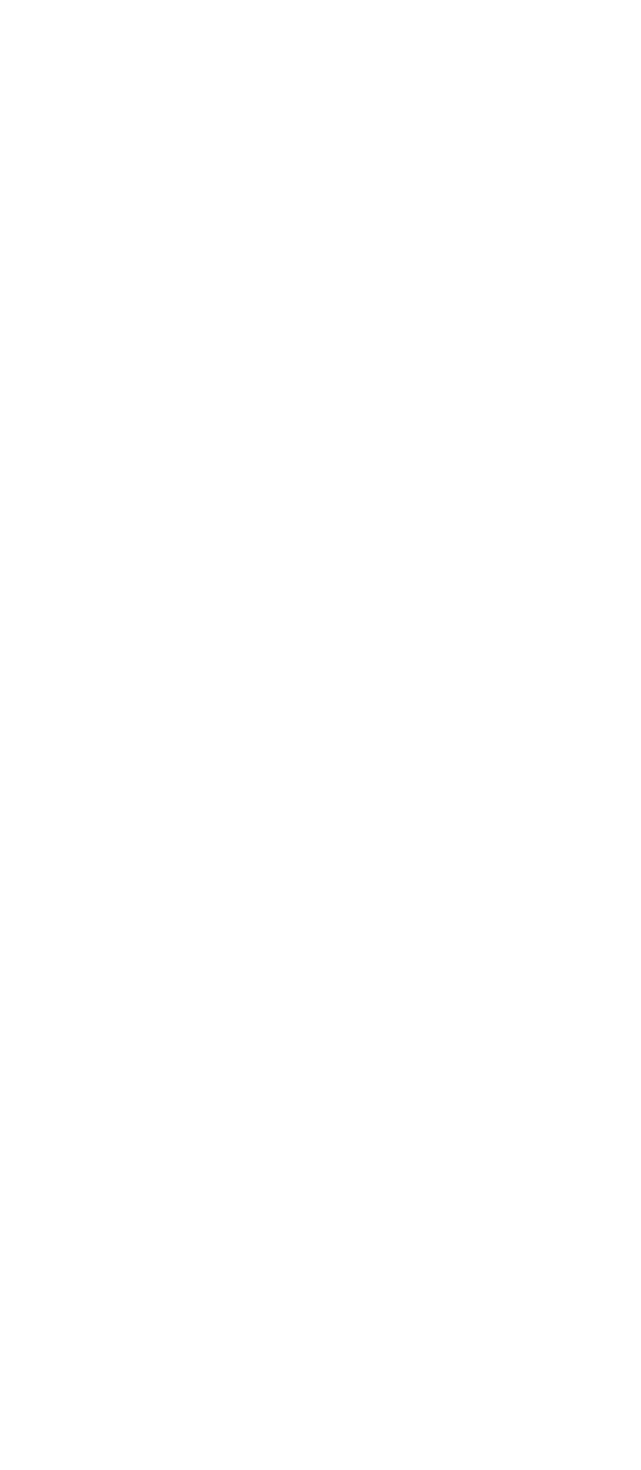
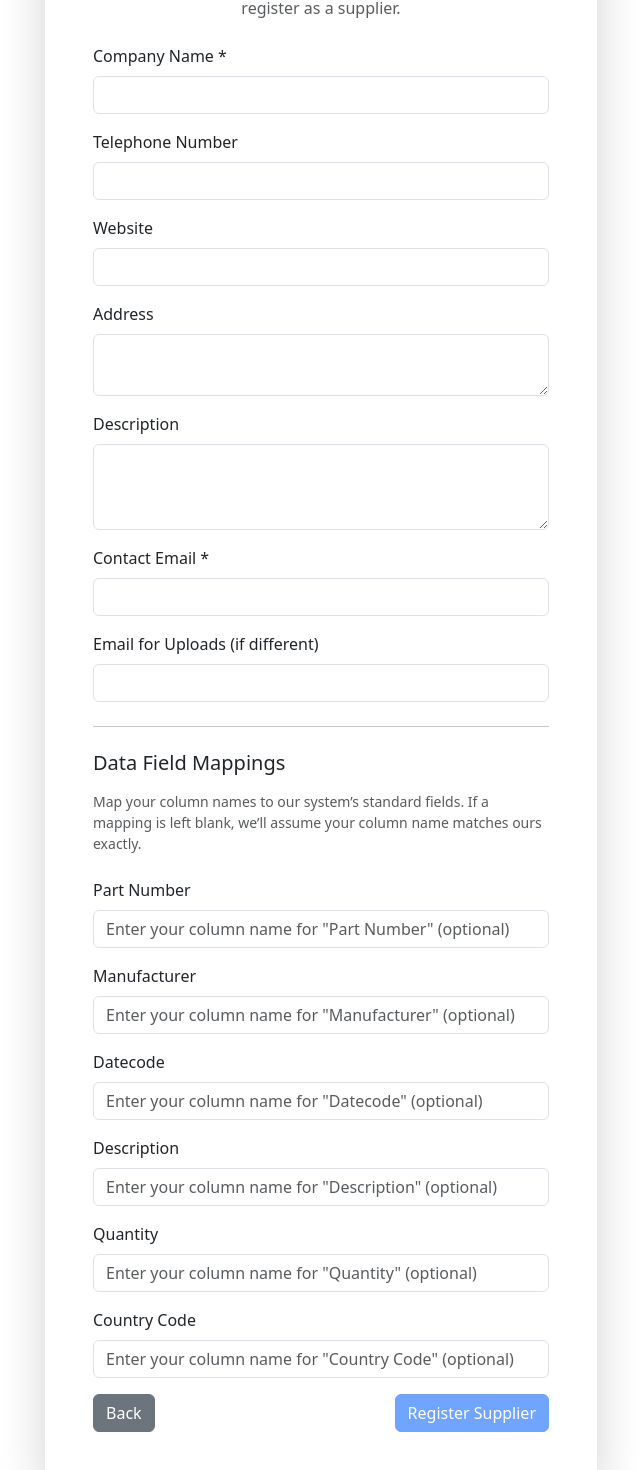
Before and after one commit to sistlasre/component_locator_frontend, a React (Create React App) app: page /supplier/register in a window 1280 px wide. Before the commit this address had no page. Shown: the part 178-1648 px from the top of the page, without its empty margins (319-960 px from the left). Before the commit the page ends 800 px from the top, so only its background shows below. Built offline with nearby package versions, Linux system fonts and the light colour scheme.

Commit message:
Supplier registration page

```diff
--- a/src/App.css
+++ b/src/App.css
@@ -285,6 +285,13 @@ footer {
   cursor: pointer;
 }
 
+tr.ic-small td {
+  font-size: 11px;
+  vertical-align: middle;
+  padding-top: 1px !important;
+  padding-bottom: 1px !important;
+}
+
 .ic-hidden {
   display: none;
 }
--- a/src/App.js
+++ b/src/App.js
@@ -5,6 +5,7 @@ import './App.css';
 // Components
 import ComponentLocator from './components/ComponentLocator';
 import ComponentSearchResults from './components/ComponentSearchResults';
+import SupplierRegistration from './components/SupplierRegistration';
 import { AuthProvider } from './contexts/AuthContext';
 
 function Layout({ children }) {
@@ -27,6 +28,7 @@ function App() {
             <Routes>
               <Route path="/" element={<ComponentLocator />} />
               <Route path="/search" element={<ComponentSearchResults />} />
+              <Route path="/supplier/register" element={<SupplierRegistration />} />
             </Routes>
         </Layout>
       </Router>
--- a/src/components/ComponentSearchResults.js
+++ b/src/components/ComponentSearchResults.js
@@ -220,7 +220,7 @@ const ComponentSearchResults = () => {
                       </thead>
                       <tbody>
                         {results.map((item, index) => (
-                          <tr key={index}>
+                          <tr key={index} className="ic-small">
                             <td className="fw-bold">{item.mpn}</td>
                             <td>{item.manufacturer}</td>
                             <td>
--- /dev/null
+++ b/src/components/SupplierRegistration.js
@@ -0,0 +1,257 @@
+import React, { useState } from 'react';
+import { Container, Row, Col, Card, Form, Button, Alert, Spinner } from 'react-bootstrap';
+import { useNavigate } from 'react-router-dom';
+
+const SupplierRegistration = () => {
+  const navigate = useNavigate();
+
+  const [formData, setFormData] = useState({
+    companyName: '',
+    phoneNumber: '',
+    website: '',
+    address: '',
+    description: '',
+    contactEmail: '',
+    emailForUpload: '',
+  });
+
+  const [mappings, setMappings] = useState({
+    'Part Number': '',
+    'Manufacturer': '',
+    'Datecode': '',
+    'Description': '',
+    'Quantity': '',
+    'Country Code': '',
+  });
+
+  const [submitting, setSubmitting] = useState(false);
+  const [error, setError] = useState(null);
+  const [success, setSuccess] = useState(false);
+
+  const handleChange = (e) => {
+    const { name, value } = e.target;
+    setFormData((prev) => ({ ...prev, [name]: value }));
+  };
+
+  const handleMappingChange = (key, value) => {
+    setMappings((prev) => ({ ...prev, [key]: value }));
+  };
+
+  const handleSubmit = async (e) => {
+    e.preventDefault();
+    setError(null);
+    setSuccess(false);
+
+    if (!formData.companyName || !formData.contactEmail) {
+      setError('Please fill in all required fields.');
+      return;
+    }
+
+    setSubmitting(true);
+
+    try {
+      // Filter out empty fields from formData
+      const filteredFormData = Object.fromEntries(
+        Object.entries(formData).filter(([_, value]) => value && value.trim() !== '')
+      );
+
+      // Filter out empty mappings
+      const filteredMappings = Object.fromEntries(
+        Object.entries(mappings).filter(([_, value]) => value && value.trim() !== '')
+      );
+
+      const payload = {
+        ...filteredFormData,
+      };
+
+      // Only include mappings if any exist
+      if (Object.keys(filteredMappings).length > 0) {
+        payload.fieldMappings = filteredMappings;
+      }
+
+      const response = await fetch('https://emev1efipj.execute-api.us-east-1.amazonaws.com/prod/supplier/create', {
+        method: 'POST',
+        headers: { 'Content-Type': 'application/json' },
+        body: JSON.stringify(payload),
+      });
+
+      if (!response.ok) {
+        throw new Error(`Server responded with status ${response.status}`);
+      }
+
+      setSuccess(true);
+      setFormData({
+        companyName: '',
+        phoneNumber: '',
+        website: '',
+        address: '',
+        description: '',
+        contactEmail: '',
+        emailForUpload: '',
+      });
+      setMappings({
+        'Part Number': '',
+        'Manufacturer': '',
+        'Datecode': '',
+        'Description': '',
+        'Quantity': '',
+        'Country Code': '',
+      });
+    } catch (err) {
+      console.error('Submission error:', err);
+      setError('Failed to register supplier. Please try again.');
+    } finally {
+      setSubmitting(false);
+    }
+  };
+
+  return (
+    <Container fluid className="py-5">
+      <Row className="justify-content-center">
+        <Col xs={12} md={8} lg={6}>
+          <Card className="shadow-lg border-0">
+            <Card.Body className="p-5">
+              <div className="text-center mb-4">
+                <h2 className="mb-3">Supplier Registration</h2>
+                <p className="text-muted">
+                  Provide your company details and mapping information to register as a supplier.
+                </p>
+              </div>
+
+              {error && (
+                <Alert variant="danger" onClose={() => setError(null)} dismissible>
+                  {error}
+                </Alert>
+              )}
+              {success && (
+                <Alert variant="success" onClose={() => setSuccess(false)} dismissible>
+                  Supplier registered successfully!
+                </Alert>
+              )}
+
+              <Form onSubmit={handleSubmit}>
+                {/* Supplier Info */}
+                <Form.Group className="mb-3" controlId="companyName">
+                  <Form.Label>Company Name *</Form.Label>
+                  <Form.Control
+                    type="text"
+                    name="companyName"
+                    value={formData.companyName}
+                    onChange={handleChange}
+                    required
+                  />
+                </Form.Group>
+
+                <Form.Group className="mb-3" controlId="phoneNumber">
+                  <Form.Label>Telephone Number</Form.Label>
+                  <Form.Control
+                    type="text"
+                    name="phoneNumber"
+                    value={formData.phoneNumber}
+                    onChange={handleChange}
+                  />
+                </Form.Group>
+
+                <Form.Group className="mb-3" controlId="website">
+                  <Form.Label>Website</Form.Label>
+                  <Form.Control
+                    type="url"
+                    name="website"
+                    value={formData.website}
+                    onChange={handleChange}
+                  />
+                </Form.Group>
+
+                <Form.Group className="mb-3" controlId="address">
+                  <Form.Label>Address</Form.Label>
+                  <Form.Control
+                    as="textarea"
+                    rows={2}
+                    name="address"
+                    value={formData.address}
+                    onChange={handleChange}
+                  />
+                </Form.Group>
+
+                <Form.Group className="mb-3" controlId="description">
+                  <Form.Label>Description</Form.Label>
+                  <Form.Control
+                    as="textarea"
+                    rows={3}
+                    name="description"
+                    value={formData.description}
+                    onChange={handleChange}
+                  />
+                </Form.Group>
+
+                <Form.Group className="mb-3" controlId="contactEmail">
+                  <Form.Label>Contact Email *</Form.Label>
+                  <Form.Control
+                    type="email"
+                    name="contactEmail"
+                    value={formData.contactEmail}
+                    onChange={handleChange}
+                    required
+                  />
+                </Form.Group>
+
+                <Form.Group className="mb-4" controlId="emailForUpload">
+                  <Form.Label>Email for Uploads (if different)</Form.Label>
+                  <Form.Control
+                    type="email"
+                    name="emailForUpload"
+                    value={formData.emailForUpload}
+                    onChange={handleChange}
+                  />
+                </Form.Group>
+
+                {/* Data Field Mappings */}
+                <hr />
+                <h5 className="mt-4 mb-3">Data Field Mappings</h5>
+                <p className="text-muted small mb-4">
+                  Map your column names to our system’s standard fields.
+                  If a mapping is left blank, we’ll assume your column name matches ours exactly.
+                </p>
+
+                {Object.keys(mappings).map((key) => (
+                  <Form.Group className="mb-3" controlId={`map-${key}`} key={key}>
+                    <Form.Label>{key}</Form.Label>
+                    <Form.Control
+                      type="text"
+                      placeholder={`Enter your column name for "${key}" (optional)`}
+                      value={mappings[key]}
+                      onChange={(e) => handleMappingChange(key, e.target.value)}
+                    />
+                  </Form.Group>
+                ))}
+
+                <div className="d-flex justify-content-between align-items-center">
+                  <Button
+                    variant="secondary"
+                    onClick={() => navigate('/')}
+                    disabled={submitting}
+                  >
+                    Back
+                  </Button>
+
+                  <Button type="submit" variant="primary" disabled={submitting}>
+                    {submitting ? (
+                      <>
+                        <Spinner animation="border" size="sm" className="me-2" />
+                        Submitting...
+                      </>
+                    ) : (
+                      'Register Supplier'
+                    )}
+                  </Button>
+                </div>
+              </Form>
+            </Card.Body>
+          </Card>
+        </Col>
+      </Row>
+    </Container>
+  );
+};
+
+export default SupplierRegistration;
```
Also changed, not shown: 1 other file (tests, documents, lock files or other folders).
